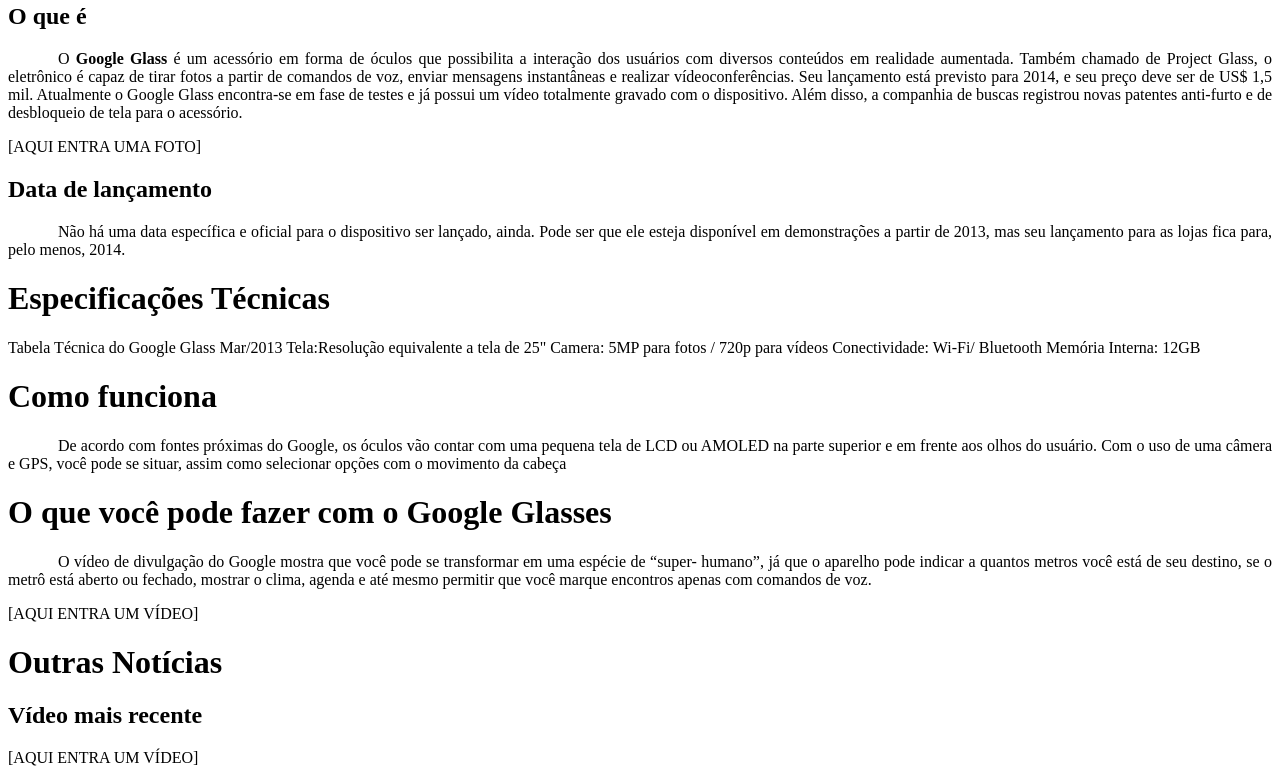
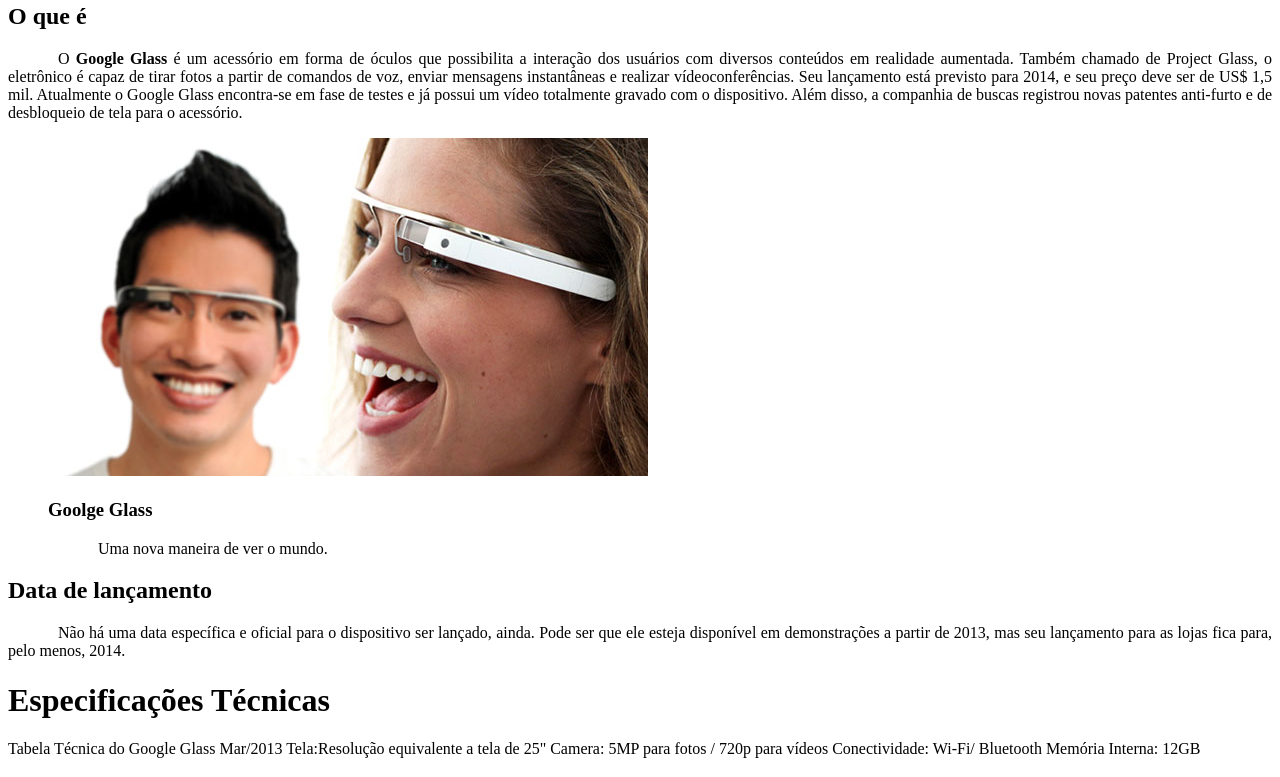
Before and after one commit to Miltonfragoso/CursoHTML5, a plain HTML site: page 2 - projeto-glass-html5/index.html in a window 1280 px wide. Shown: the part 458-1235 px from the top of the page. Drawn offline with Linux system fonts and the light colour scheme.

Commit message:
Continuação do projeto

```diff
--- a/2 - projeto-glass-html5/index.html
+++ b/2 - projeto-glass-html5/index.html
@@ -44,7 +44,13 @@
         <h2>O que é</h2>
         <p>O <b>Google Glass</b> é um acessório em forma de óculos que possibilita a interação dos usuários com diversos conteúdos em realidade aumentada. Também chamado de Project Glass, o eletrônico é capaz de tirar fotos a partir de comandos de voz, enviar mensagens instantâneas e realizar vídeo&shy;confe&shy;rências. Seu lançamento está previsto para 2014, e seu preço deve ser de US$ 1,5 mil. Atualmente o Google Glass encontra-se em fase de testes e já possui um vídeo totalmente gravado com o dispositivo. Além disso, a companhia de buscas registrou novas patentes anti-furto e de desbloqueio de tela para o acessório.</p>
 
-        [AQUI ENTRA UMA FOTO]
+        <figure>
+            <img src="_imagens/glass-quadro-homem-mulher.jpg"/>
+            <figcaption>
+                <h3>Goolge Glass</h3>
+                <p>Uma nova maneira de ver o mundo.</p>
+            </figcaption>
+        </figure>
 
         <h2>Data de lançamento</h2>
         <p>Não há uma data específica e oficial para o dispositivo ser lançado, ainda. Pode ser que ele esteja disponível em demonstrações a partir de 2013, mas seu lançamento para as lojas fica para, pelo menos, 2014.</p>
```
Also changed, not shown: 2 - projeto-glass-html5/fundo.jpeg (added).
